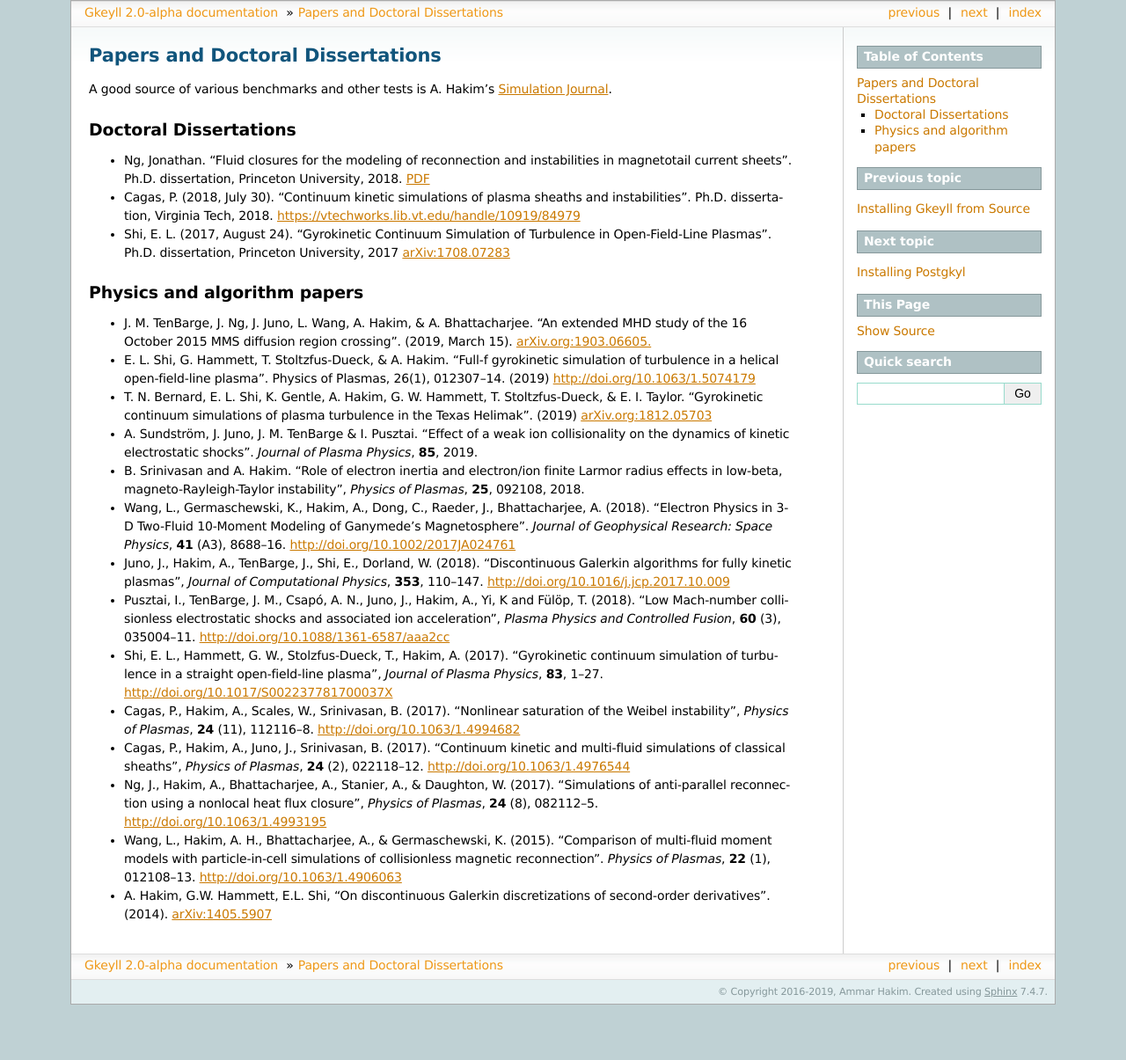
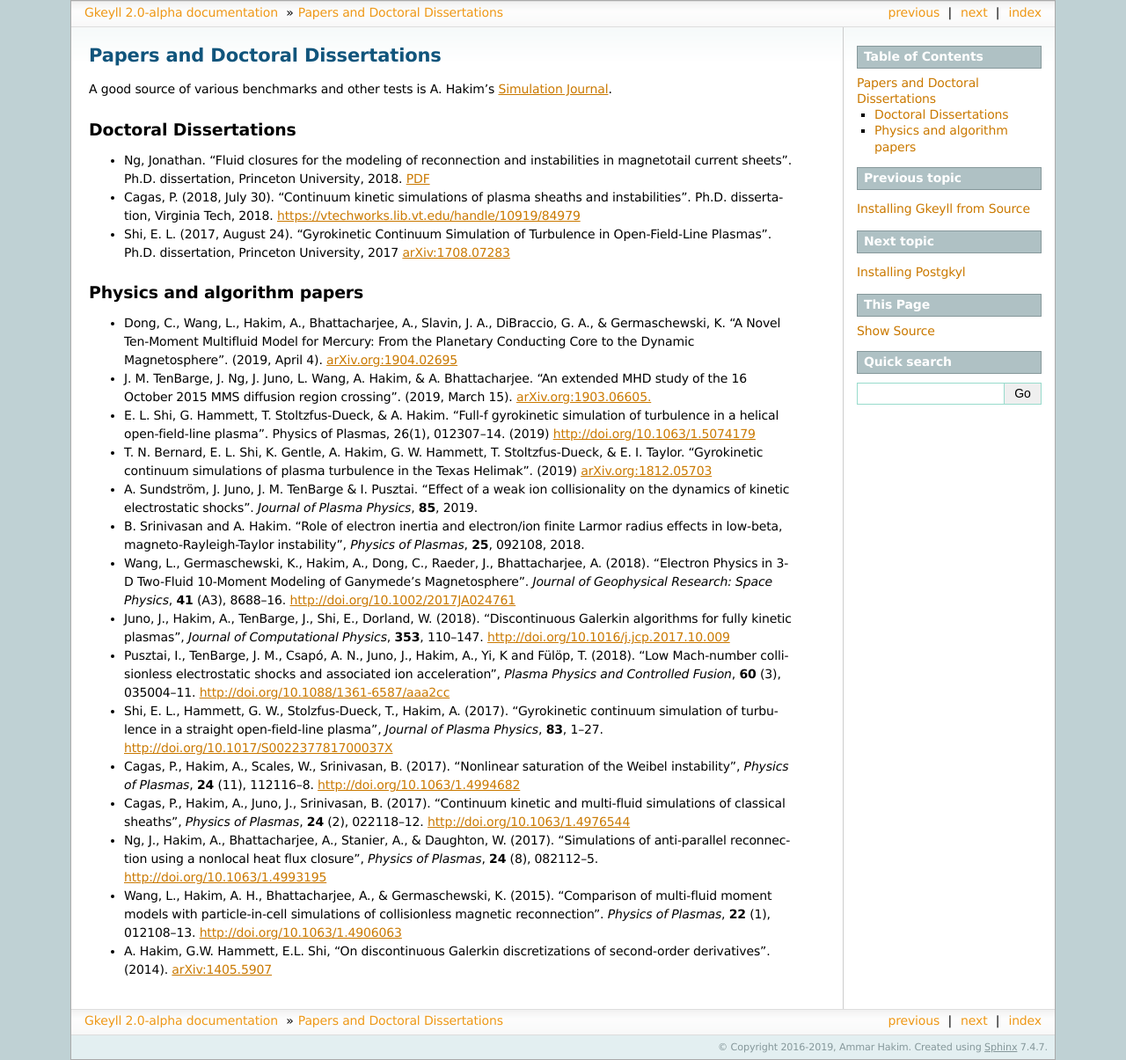
Before and after one commit to ammarhakim/gkyl-doc, a Sphinx documentation site: the page built from source/gkyl/pubs.rst, in a window 1280 px wide. Shown: the whole page at 88% size. Built offline with Sphinx 7.4.7, drawn with Linux system fonts in a browser that asks for light colours; before the commit the page ends 1142 px from its top, so only the background shows below that.

Commit message:
Added Dong Mercury reference to website

```diff
--- a/source/gkyl/pubs.rst
+++ b/source/gkyl/pubs.rst
@@ -23,6 +23,12 @@ Doctoral Dissertations
 
 Physics and algorithm papers
 ----------------------------
+
+- Dong, C., Wang, L., Hakim, A., Bhattacharjee, A., Slavin, J. A.,
+  DiBraccio, G. A., & Germaschewski, K. "A Novel Ten-Moment Multifluid
+  Model for Mercury: From the Planetary Conducting Core to the Dynamic
+  Magnetosphere".  (2019, April 4). `arXiv.org:1904.02695
+  <https://arxiv.org/abs/1904.02695>`_
 
 - J. M. TenBarge, J. Ng, J. Juno, L. Wang, A. Hakim, &
   A. Bhattacharjee. "An extended MHD study of the 16 October 2015 MMS
```
